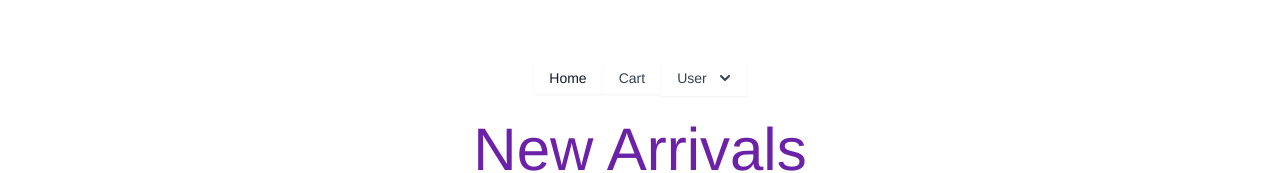
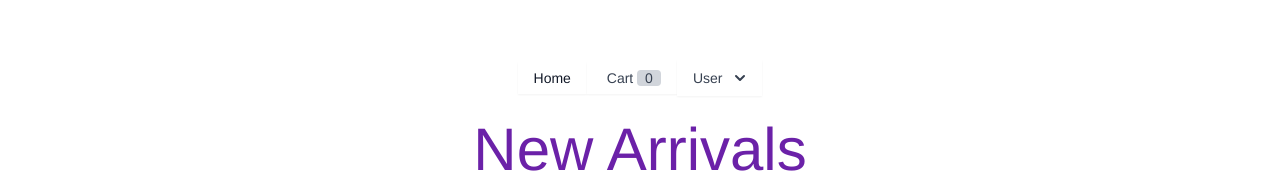
Before and after one commit to Trin4317/vite-bookstore, a Vue app: page / in a window 1280 px wide. Shown: the top 173 px of the page. Built offline with nearby package versions, Linux system fonts and the light colour scheme; no server answers.

Commit message:
show number of item in cart and update isActive method in NavBar component

```diff
--- a/src/components/TopNavbar.vue
+++ b/src/components/TopNavbar.vue
@@ -1,6 +1,13 @@
+<script setup>
+import {useCart} from '@/stores/cart.js'
+</script>
+
 <template>
-	<router-link class="shadow-sm px-4 py-2 bg-white text-sm font-medium text-gray-700 hover:bg-gray-50" :class="{'bg-gray-100 text-gray-900' : isActive('/')}" to="/">Home</router-link>
-	<router-link class="shadow-sm px-4 py-2 bg-white text-sm font-medium text-gray-700 hover:bg-gray-50" :class="{'bg-gray-100 text-gray-900' : isActive('/cart/')}" to="/cart/">Cart</router-link>
+	<router-link class="shadow-sm px-4 py-2 bg-white text-sm font-medium text-gray-700 hover:bg-gray-50" :class="{'bg-gray-100 text-gray-900' : isActive('')}" to="/">Home</router-link>
+	<router-link class="shadow-sm px-4 py-2 bg-white text-sm font-medium text-gray-700 hover:bg-gray-50" :class="{'bg-gray-100 text-gray-900' : isActive('cart/')}" to="/cart/">
+		Cart
+		<span class="rounded bg-gray-300 px-2">{{count}}</span>
+	</router-link>
 	<div class="relative inline-block text-left">
 	  <div>
 	    <button @click="toggleMenu" type="button" class="inline-flex justify-center w-full shadow-sm px-4 py-2 bg-white text-sm font-medium text-gray-700 hover:bg-gray-50" id="menu-button" aria-expanded="true" aria-haspopup="true">
@@ -14,8 +21,8 @@
 	  <div v-show="showMenu" class="origin-top-right absolute right-0 mt-2 w-56 rounded-md shadow-lg bg-white ring-1 ring-black ring-opacity-5 focus:outline-none" role="menu" aria-orientation="vertical" aria-labelledby="menu-button" tabindex="-1">
 	    <div class="py-1" role="none">
 	      <!-- Active: "bg-gray-100 text-gray-900", Not Active: "text-gray-700" -->
-	      <router-link class="text-gray-700 block px-4 py-2 text-sm" :class="{'bg-gray-100 text-gray-900' : isActive('/sign-in/')}" to="/sign-in/" id="menu-item-0">Sign In</router-link>
-	      <router-link class="text-gray-700 block px-4 py-2 text-sm" :class="{'bg-gray-100 text-gray-900' : isActive('/sign-up/')}" to="/sign-up/" id="menu-item-1">Register</router-link>
+	      <router-link class="text-gray-700 block px-4 py-2 text-sm" :class="{'bg-gray-100 text-gray-900' : isActive('sign-in/')}" to="/sign-in/" id="menu-item-0">Sign In</router-link>
+	      <router-link class="text-gray-700 block px-4 py-2 text-sm" :class="{'bg-gray-100 text-gray-900' : isActive('sign-up/')}" to="/sign-up/" id="menu-item-1">Register</router-link>
 
 	    </div>
 	  </div>
@@ -23,18 +30,25 @@
 </template>
 
 <script>
+import { mapState } from 'pinia'
+
 export default {
 	data() {
 		return {
 			showMenu: false,
 		};
 	},
+	computed: {
+		...mapState(useCart, {
+			count: 'count'
+		})
+	},
 	methods: {
 		toggleMenu() {
 			this.showMenu = !this.showMenu;
 		},
 		isActive(url) {
-			return window.location.pathname === url;
+			return window.location.pathname === (APP_BASE_URL + url);
 		},
 	}
 }
```
